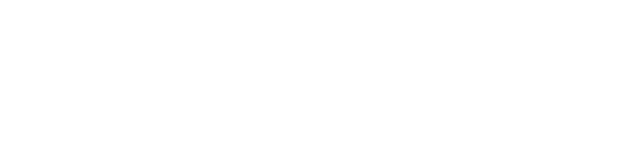
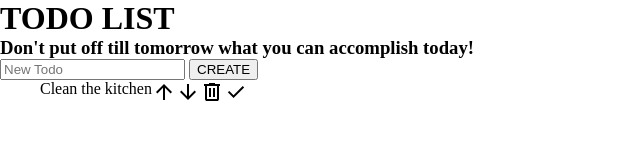
Before and after one commit to TechBoxNorth/uppgift-js-todo-list, a plain HTML site: page index.html in a window 1280 px wide. Shown: the whole page, without its empty margins (0-640 px from the left). Drawn offline with Linux system fonts and the light colour scheme.

Commit message:
building the todo list - added basic html

```diff
--- a/index.css
+++ b/index.css
@@ -0,0 +1,9 @@
+* {
+    box-sizing: border-box;
+    margin: 0;
+}
+
+.task {
+    display: flex;
+    flex-direction: row;
+}
--- a/index.html
+++ b/index.html
@@ -7,6 +7,29 @@
     <title>Todo List in Vanilla JavaScript</title>
 </head>
 <body>
+    <header>
+        <h1 class="title">TODO LIST</h1>
+        <h3 class="tagline">Don't put off till tomorrow what you can accomplish today!</h3>
+    </header>
+    <main>
+        <div class="create-task">
+            <input type="text" name="task" id="task" placeholder="New Todo">
+            <button>CREATE</button>
+        </div>
+        <ul class="task-list">
+            <li class="task">
+                <p>Clean the kitchen</p>
+                <img src="img/arrow_up.svg" class="move-up" alt="up arrow">
+                <img src="img/arrow_down.svg" class="move-down" alt="down arrow">
+                <img src="img/delete.svg" class="delete-task" alt="trash bin">
+                <img src="img/check.svg" class="check-task" alt="check mark">
+            </li>
+        </ul>
+
+    </main>
+    <footer>
+
+    </footer>
     <script type="module" src="index.js"></script>
 </body>
 </html>
--- a/index.js
+++ b/index.js
@@ -0,0 +1,15 @@
+let tasks = [];
+function newTask(task){
+    const description = task;
+    const done = false;
+    return {
+        description,
+        done
+    }
+}
+
+tasks.push(newTask('Make dinner'));
+tasks.push(newTask('Make dinner'));
+tasks.push(newTask('Make dinner'));
+
+console.log(tasks);
```
Also changed, not shown: img/arrow_down.svg (added), img/arrow_up.svg (added), img/check.svg (added), img/delete.svg (added).
